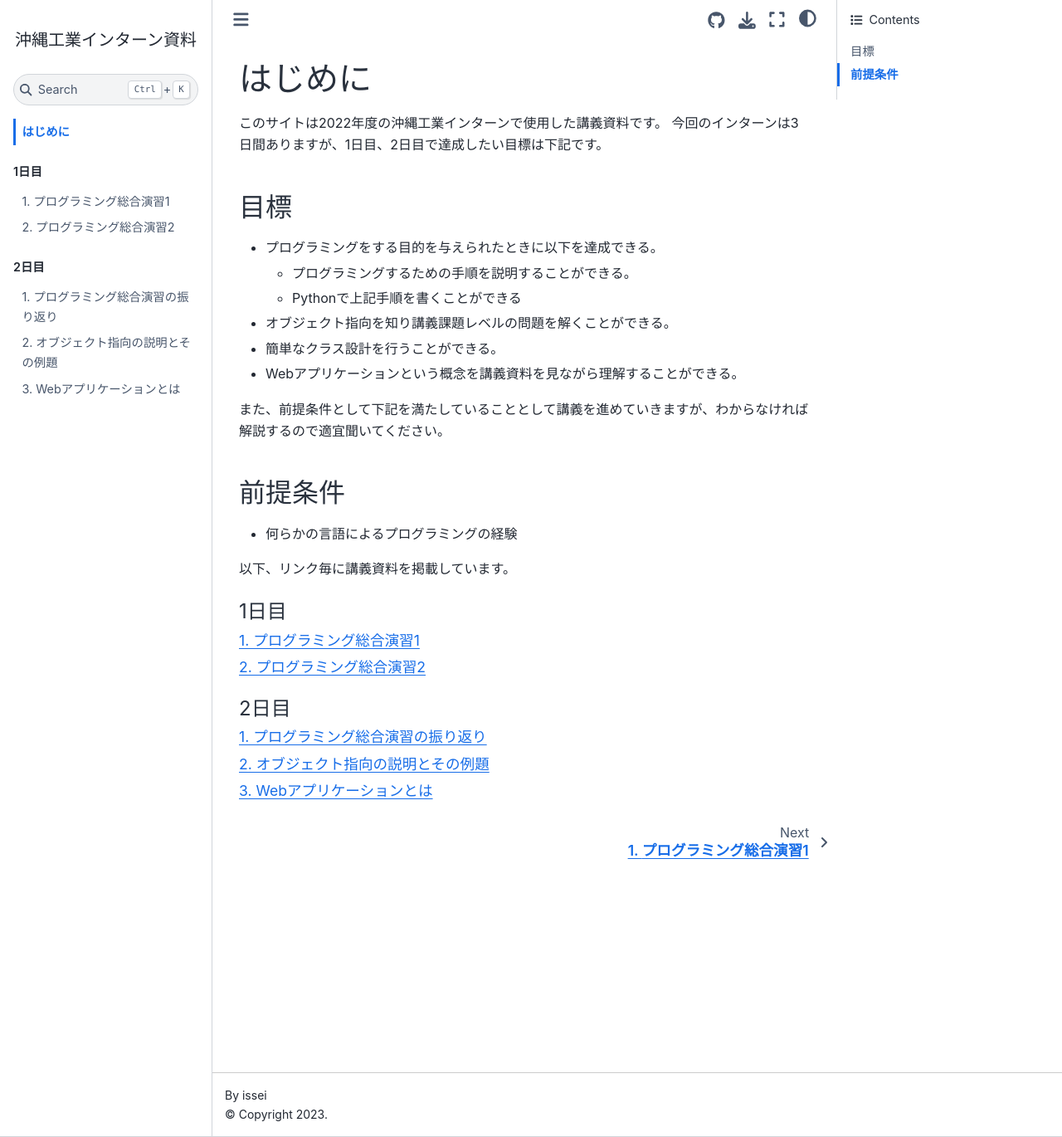
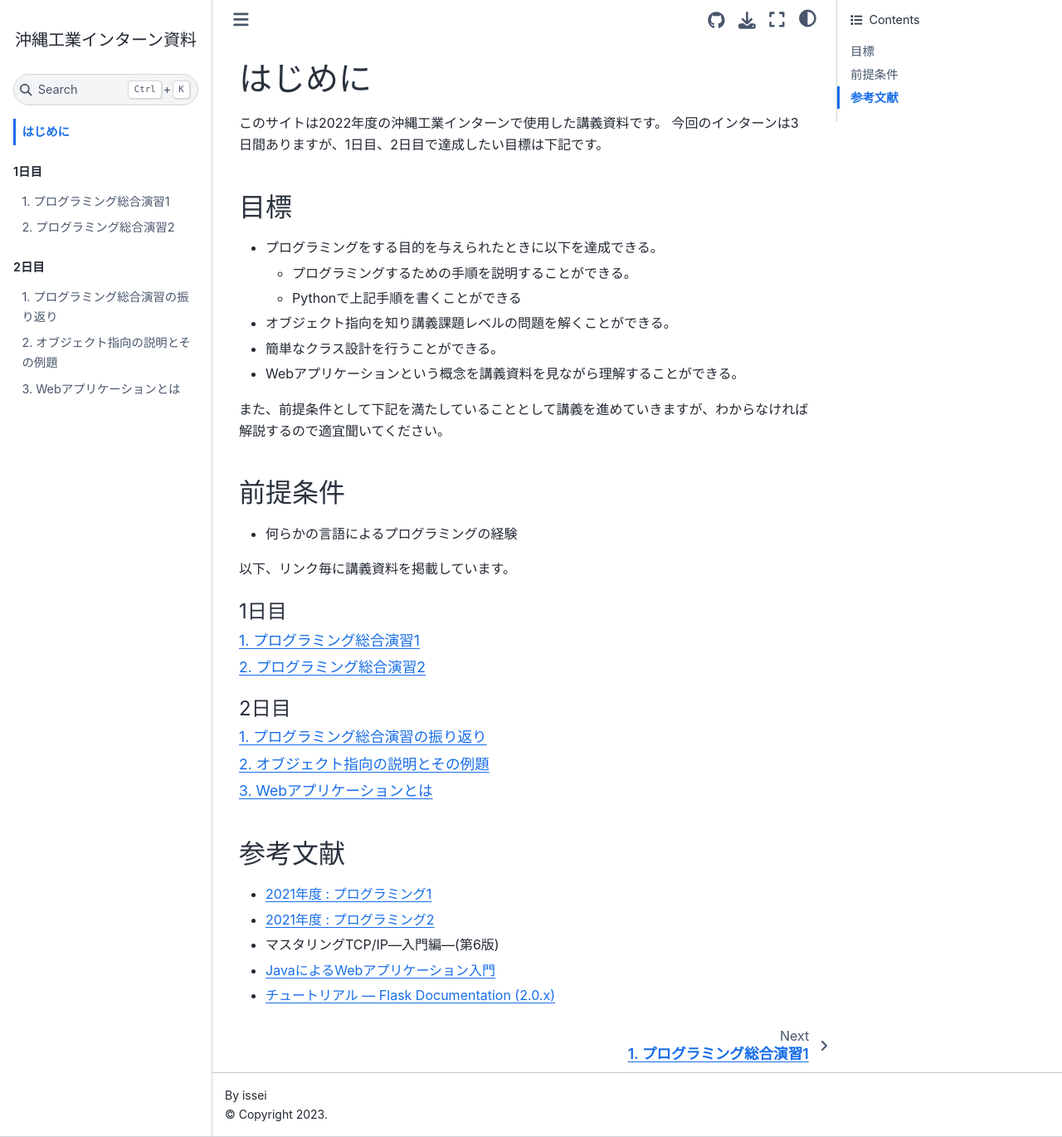
Before and after one commit to Issei0804-ie/2022_okinawa_tec_high_school_intern, a Jupyter Book: the page built from sites/root.md, in a window 1280 px wide and 1370 px high. Shown: the whole window at 83% size. Built offline with Jupyter Book 1.0.4 settings and Sphinx 7.4.7 and the Sphinx Book theme 1.1.4, drawn with Linux system fonts in a browser that asks for light colours.

Commit message:
参考資料先を書いた

````diff
--- a/sites/root.md
+++ b/sites/root.md
@@ -22,3 +22,11 @@
 
 ```{tableofcontents}
 ```
+
+### 参考文献
+
+- [2021年度 : プログラミング1](https://ie.u-ryukyu.ac.jp/~tnal/2021/prog1/)
+- [2021年度 : プログラミング2](https://ie.u-ryukyu.ac.jp/~tnal/2021/prog2/)
+- マスタリングTCP/IP―入門編―(第6版)
+- [JavaによるWebアプリケーション入門](https://www.wakhok.ac.jp/~tomoharu/web2004/text/index_c1.html#doc1_id59)
+- [チュートリアル — Flask Documentation (2.0.x)](https://msiz07-flask-docs-ja.readthedocs.io/ja/latest/tutorial/index.html)
````
Also changed, not shown: sites/web-application.md (+0 -3 lines), 2 other files.
